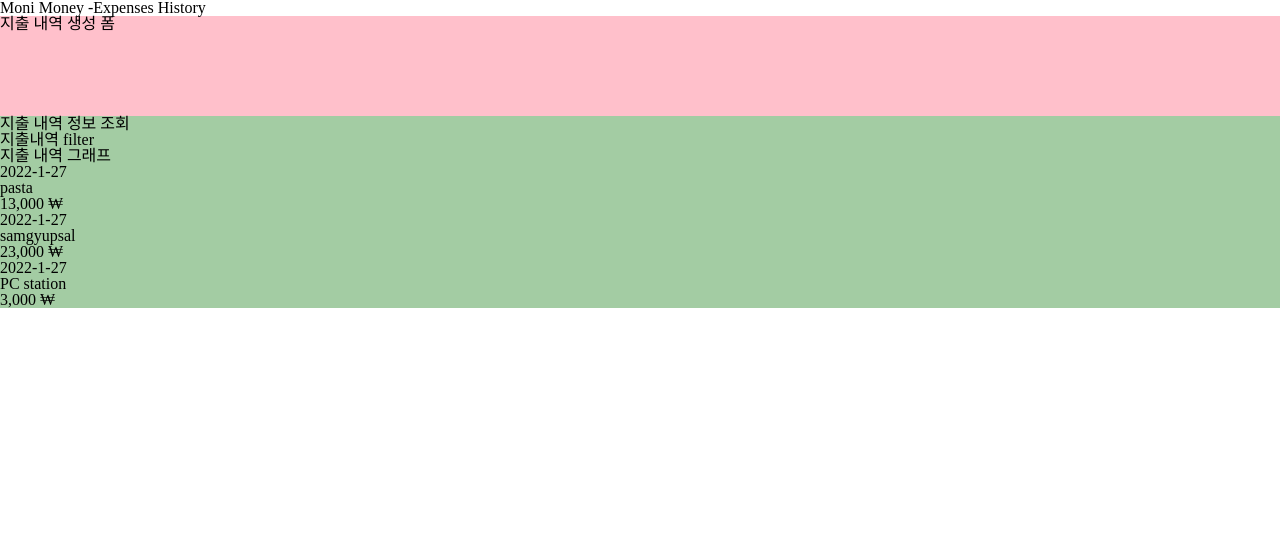
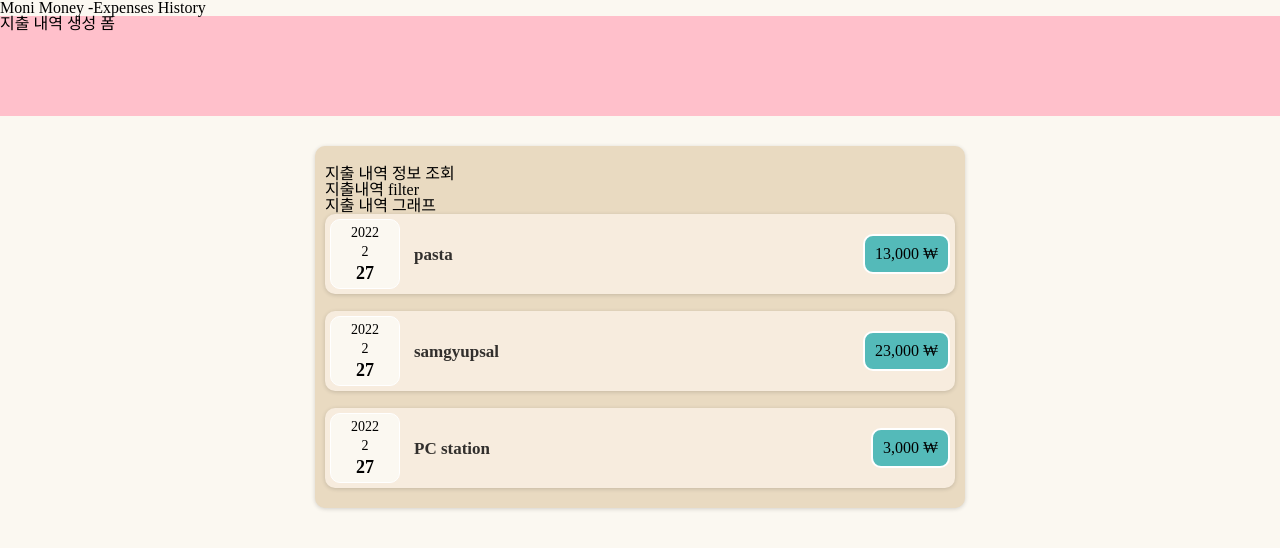
Before and after one commit to yws1502/Moni_Money, a React (Create React App) app: page / in a window 1280 px wide. Shown: the top 548 px of the page. Built offline with nearby package versions, Linux system fonts and the light colour scheme.

Commit message:
💄 지출 뷰 컴포넌트들 스타일 적용

```diff
--- /dev/null
+++ b/src/components/Expenses/ExpenseItem.css
@@ -0,0 +1,56 @@
+.expense-item {
+  display: flex;
+  align-items: center;
+  border-radius: 10px;
+  background-color: #F7ECDE;
+  box-shadow: rgba(0, 0, 0, 0.16) 0px 1px 4px;
+  padding: 5px;
+}
+
+.expense-item + .expense-item {
+  margin-top: 17px;
+}
+
+.date-cont {
+  display: flex;
+  flex-direction: column;
+  align-items: center;
+  justify-content: center;
+  gap: 5px;
+  background-color: #FBF8F1;
+  border: 1px solid #FFF;
+  border-radius: 10px;
+  height: 70px;
+  width: 70px;
+  margin-right: 14px;
+}
+
+.date-cont span {
+  font-size: 14px;
+}
+
+.date-cont span:last-child {
+  font-size: 18px;
+  font-weight: 600;
+}
+
+.expense-info {
+  display: flex;
+  flex: 1;
+  justify-content: space-between;
+  align-items: center;
+}
+
+.expense-info strong {
+  font-size: 17px;
+  font-weight: 600;
+  color: rgba(0, 0, 0, 0.8);
+}
+
+.expense-info span {
+  display: block;
+  border: 2px solid #FFF;
+  border-radius: 10px;
+  background-color: #54BAB9;
+  padding: 10px;
+}
--- a/src/components/Expenses/ExpenseItem.jsx
+++ b/src/components/Expenses/ExpenseItem.jsx
@@ -1,3 +1,5 @@
+import "./ExpenseItem.css";
+
 function ExpenseItem(props) {
   const item = props.expense;
   const year = item.date.getFullYear();
@@ -7,14 +9,16 @@ function ExpenseItem(props) {
   const price = +item.price;
 
   return (
-    <li>
-      <div>
-        <span>{year}-</span>
-        <span>{month}-</span>
+    <li className="expense-item">
+      <div className="date-cont">
+        <span>{year}</span>
+        <span>{month + 1}</span>
         <span>{day}</span>
       </div>
-      <strong>{item.title}</strong>
-      <div>{price.toLocaleString()} ₩</div>
+      <div className="expense-info">
+        <strong>{item.title}</strong>
+        <span>{price.toLocaleString()} ₩</span>
+      </div>
     </li>
   );
 }
--- /dev/null
+++ b/src/components/Expenses/Expenses.css
@@ -0,0 +1,9 @@
+.expenses {
+  background-color: #E9DAC1;
+  box-shadow: rgba(0, 0, 0, 0.16) 0px 1px 4px;
+  border-radius: 10px;
+  padding: 20px 10px;
+  margin: 30px auto;
+  width: 650px;
+  max-width: 95%;
+}
--- a/src/components/Expenses/Expenses.jsx
+++ b/src/components/Expenses/Expenses.jsx
@@ -1,3 +1,4 @@
+import "./Expenses.css";
 import ExpenseList from "./ExpenseList";
 
 function Expenses(props) {
@@ -28,7 +29,7 @@ function Expenses(props) {
         <h2 className="a11y-hidden">지출 내역 생성 폼</h2>
         지출 내역 생성 폼
       </section>
-      <section style={{ backgroundColor: "rgb(163,204,163)" }}>
+      <section className="expenses">
         <h2 className="a11y-hidden">지출 내역 정보 조회</h2>
         지출 내역 정보 조회
         <div>지출내역 filter</div>
--- a/src/index.css
+++ b/src/index.css
@@ -5,6 +5,7 @@ body {
     sans-serif;
   -webkit-font-smoothing: antialiased;
   -moz-osx-font-smoothing: grayscale;
+  background-color: #FBF8F1;
 }
 
 code {
```
